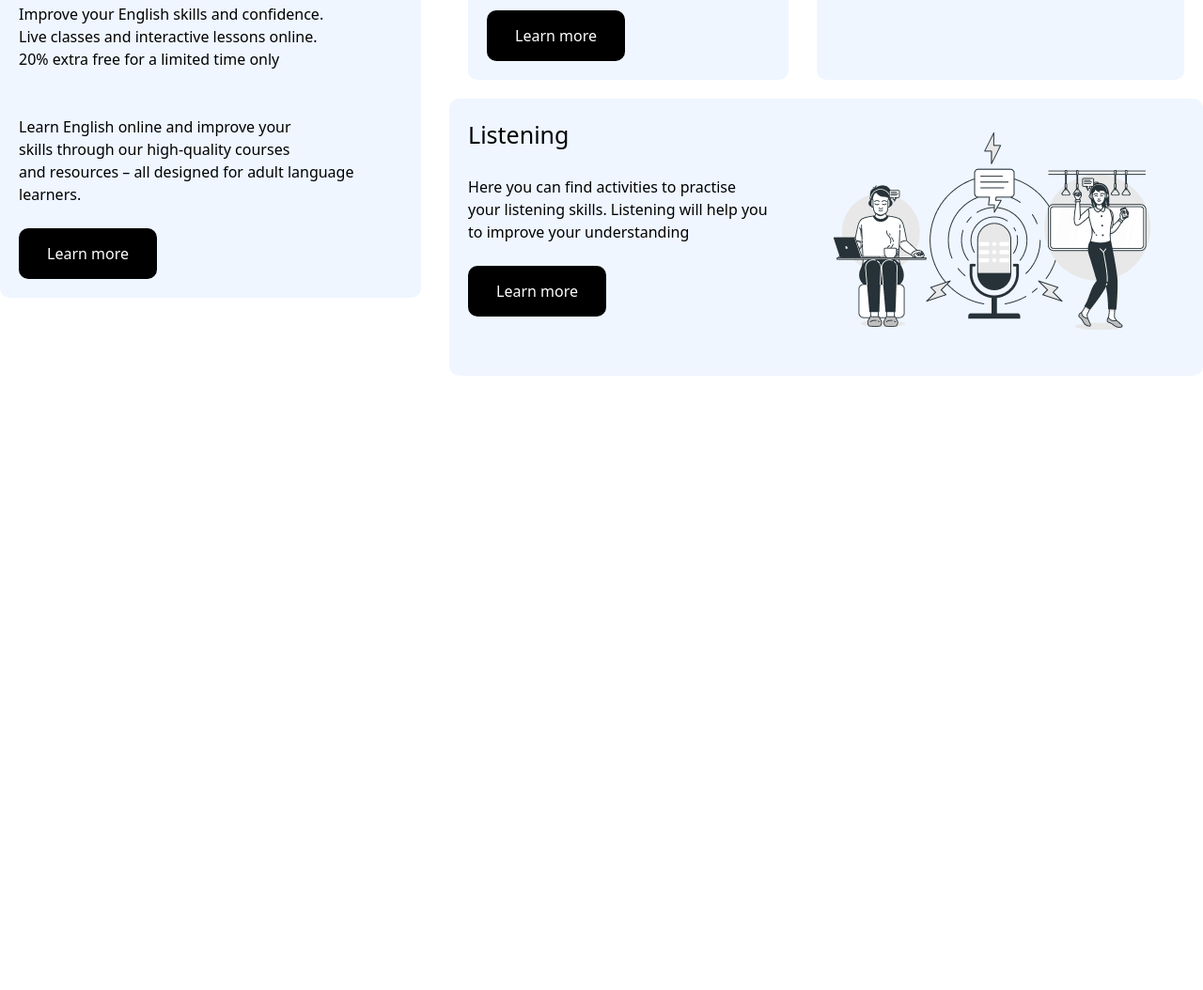
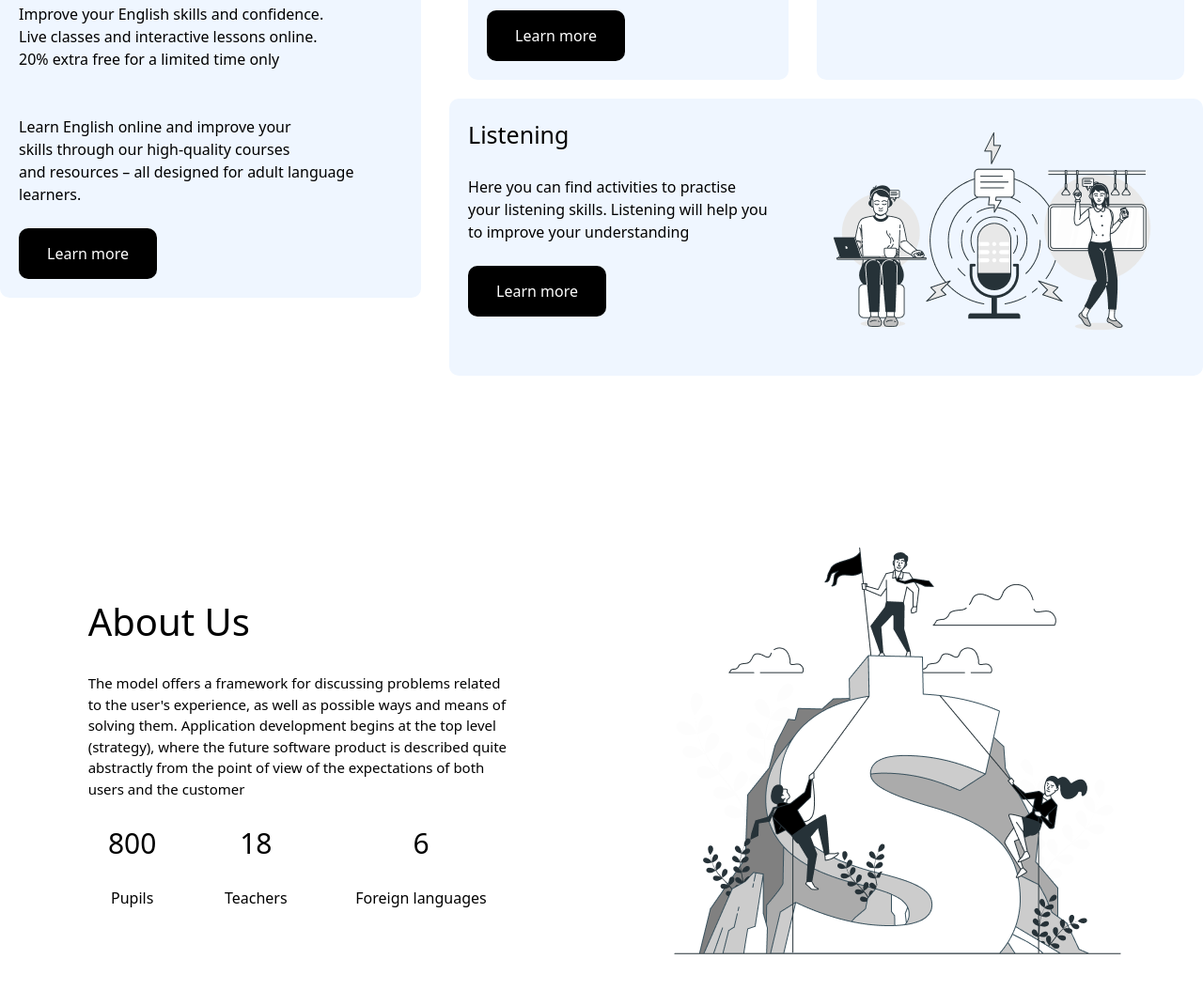
Before and after one commit to Rahizoda/Exam-1, a website: page src/index.html in a window 1280 px wide. Shown: the part 1685-2739 px from the top of the page at 94% size. Before the commit the page ends 2085 px from the top, so only its background shows below. Drawn offline with Linux system fonts and the light colour scheme.

Commit message:
section-2

```diff
--- a/src/index.html
+++ b/src/index.html
@@ -87,6 +87,32 @@
     </div>
   </div>
 
+  <div class="flex flex-col md:flex-row justify-around pt-[100px] pb-[100px] items-center">
+    <div class="mt-[50px] p-[20px]">
+      <h1 class="text-[40px]">About Us</h1><br>
+      <p class="text-[20px] md:text-[15px]">The model offers a framework for discussing problems related <br>
+        to the user's experience, as well as possible ways and means of <br>
+        solving them. Application development begins at the top level <br>
+        (strategy), where the future software product is described quite <br>
+          abstractly from the point of view of the expectations of both <br>
+           users and the customer </p><br>
+           <div class="flex justify-around items-center text-center gap-[30px]">
+            <div class="text-center">
+              <h2 class="text-[30px]">800</h2> <br>
+              <p>Pupils</p>
+            </div>
+            <div>
+              <h2 class="text-[30px]">18</h2><br>
+              <p>Teachers</p>
+            </div>
+            <div>
+              <h2 class="text-[30px]">6</h2> <br>
+              <p>Foreign languages</p>
+            </div>
+           </div>
+    </div>
+    <img class="mt-[50px]" src="/src/Business competition-bro 1.png" alt="">
+  </div>
 
 
 </body>
```
Also changed, not shown: src/Business competition-bro 1.png (added), src/output.css.
